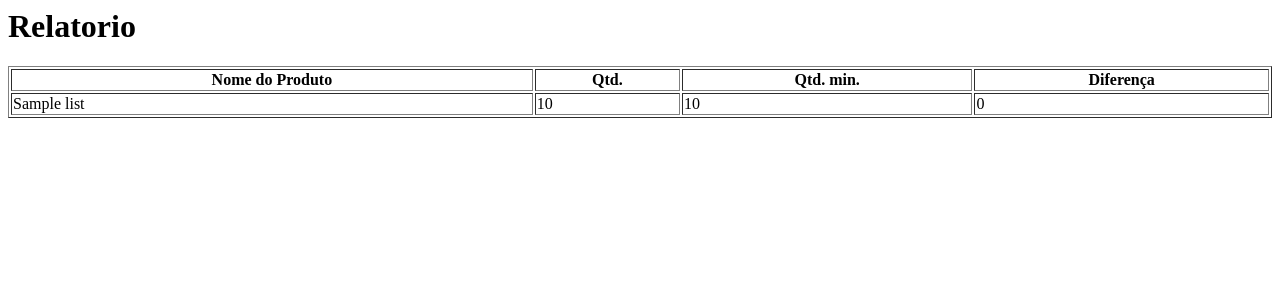
After one commit to ingridmsf19/Sistema-de-Estoque-PHP, a PHP site: the page made by views/relatorio.php in a window 1280 px wide. The commit adds this page. Shown: the top 300 px of the page. Run offline with PHP 8.4, Linux system fonts and the light colour scheme; tables that the repository leaves empty hold one stand-in row (values such as "Sample post"); the template is opened without the code that fills it: most values are stand-ins (such as "Sample title", 1, 10 or a date in 2020).

Commit message:
Implementando tela de relatorio

```diff
--- a/views/404.php
+++ b/views/404.php
@@ -1 +1 @@
-Not found...
+Pagina não encontrada... :(
--- a/views/home.php
+++ b/views/home.php
@@ -1,4 +1,8 @@
 <a href="<?php echo BASE_URL; ?>home/add">Adicionar Produto</a><br><br>
+
+<a href="<?php echo BASE_URL; ?>relatorio">Relatorio</a><br><br>
+
+
 
 <fieldset>
     <form method="GET">
--- /dev/null
+++ b/views/relatorio.php
@@ -0,0 +1,24 @@
+<h1>
+    Relatorio
+</h1>
+
+<table border="1" width="100%">
+    <tr>
+        <th>Nome do Produto</th>
+        <th>Qtd.</th>
+        <th>Qtd. min.</th>
+        <th>Diferença</th>
+    </tr>
+    <?php foreach($list as $item): ?>
+        <tr>
+            <td><?php echo $item['name']; ?></td>
+            <td><?php echo $item['quantity']; ?></td>
+            <td><?php echo $item['min_quantity']; ?></td>
+            <td><?php echo floatVal($item['min_quantity']) - floatVal($item['quantity']); ?></td>
+        </tr>
+    <?php endforeach; ?>
+</table>
+
+<script type="text/javascript">
+    window.print();
+</script>
```
Also changed, not shown: controllers/relatorioController.php (added, +26 -0 lines), models/Products.php (+13 -0 lines).
